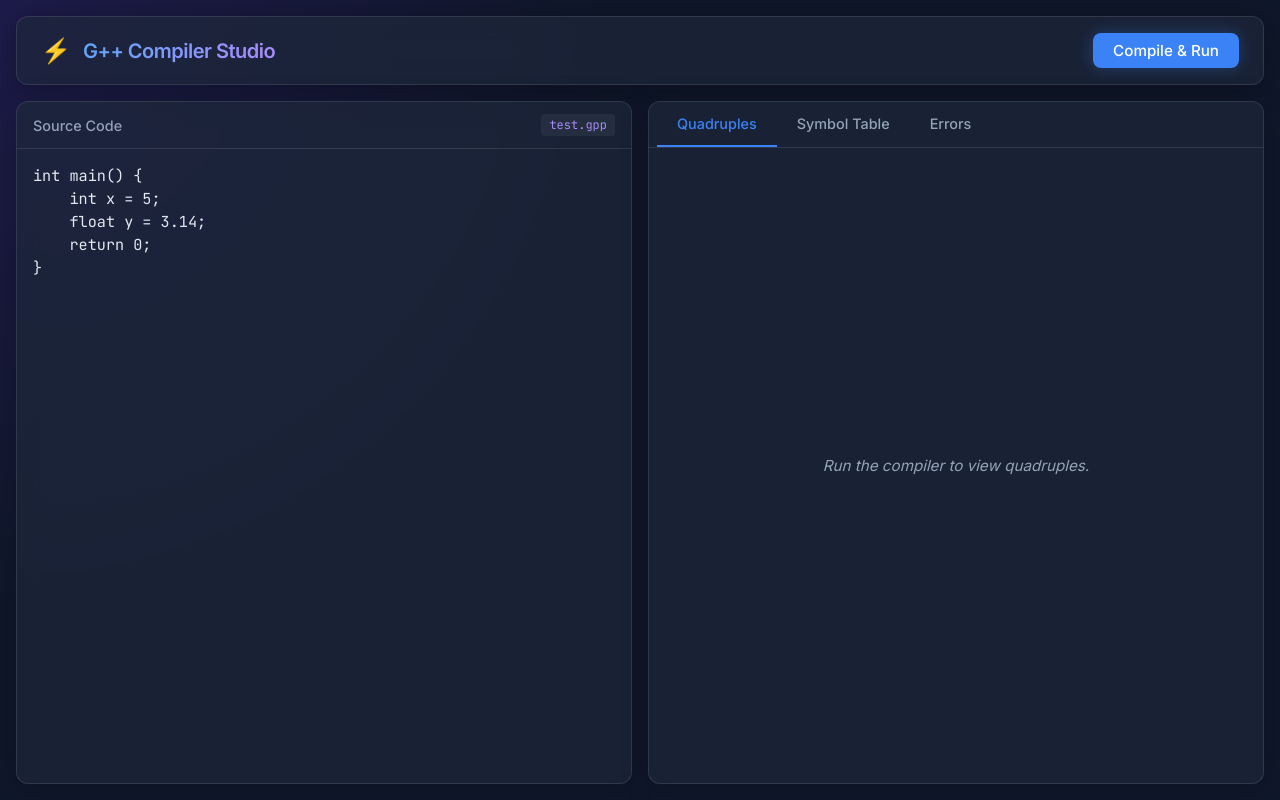
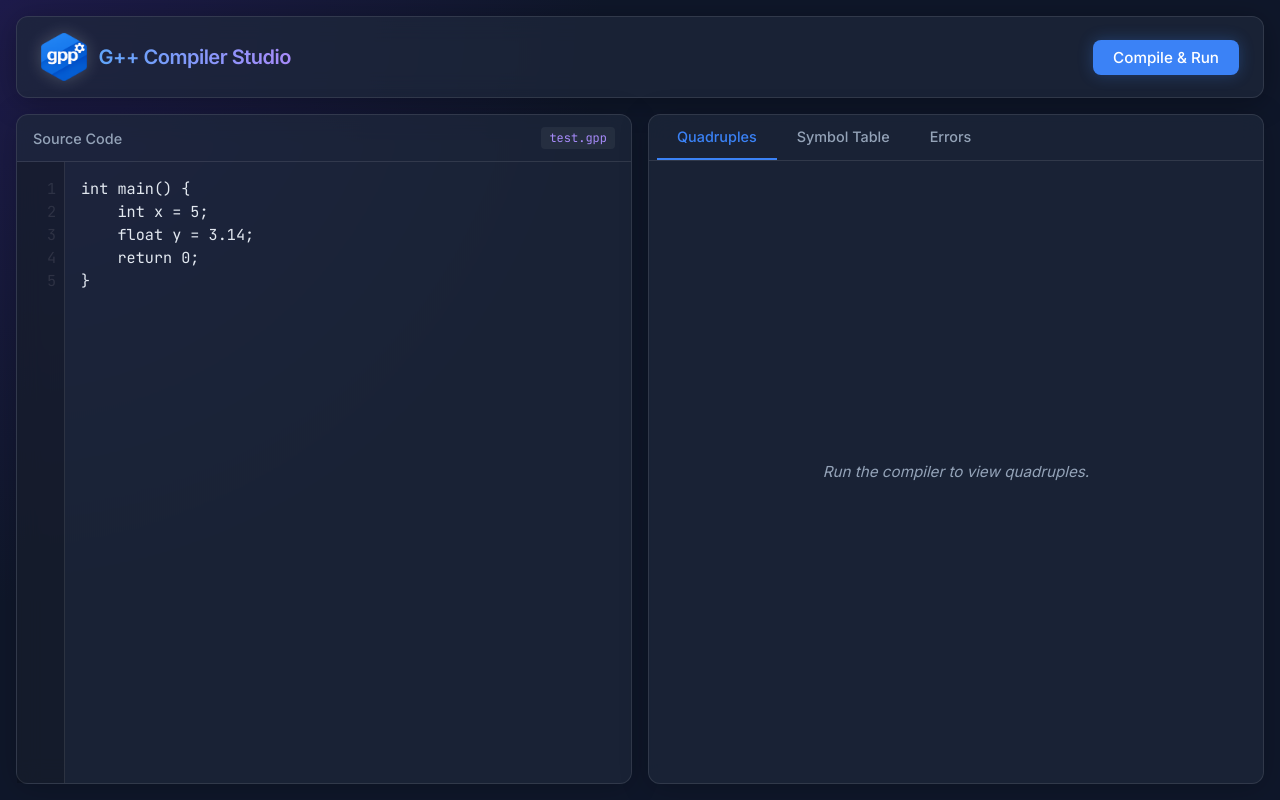
Before and after one commit to kirobaghdad/gpp_compiler, a website: page gui/public/index.html in a window 1280 px wide. Drawn offline with Linux system fonts and the light colour scheme.

Commit message:
add: adding icon for web gui!

```diff
--- a/gui/public/app.js
+++ b/gui/public/app.js
@@ -11,6 +11,40 @@ document.addEventListener('DOMContentLoaded', () => {
     float y = 3.14;
     return 0;
 }`;
+
+    // Enable actual Tab indentation inside the text editor
+    codeEditor.addEventListener('keydown', function(e) {
+        if (e.key === 'Tab') {
+            e.preventDefault();
+            const start = this.selectionStart;
+            const end = this.selectionEnd;
+
+            // Insert 4 spaces at cursor
+            this.value = this.value.substring(0, start) + "    " + this.value.substring(end);
+
+            // Move cursor directly after the spaces
+            this.selectionStart = this.selectionEnd = start + 4;
+            updateLineNumbers(); // explicitly update since 'input' event might not fire on preventDefault
+        }
+    });
+
+    const lineNumbers = document.getElementById('lineNumbers');
+
+    function updateLineNumbers() {
+        const lineCount = codeEditor.value.split('\n').length;
+        // Generate a string with numbers from 1 to lineCount
+        lineNumbers.innerText = Array(lineCount).fill(0).map((_, i) => i + 1).join('\n');
+    }
+
+    codeEditor.addEventListener('input', updateLineNumbers);
+
+    // Sync scrolling exactly
+    codeEditor.addEventListener('scroll', () => {
+        lineNumbers.scrollTop = codeEditor.scrollTop;
+    });
+
+    // Initial render
+    updateLineNumbers();
 
     // Tab Switching Logic
     tabBtns.forEach(btn => {
--- a/gui/public/index.html
+++ b/gui/public/index.html
@@ -4,6 +4,7 @@
     <meta charset="UTF-8">
     <meta name="viewport" content="width=device-width, initial-scale=1.0">
     <title>G++ Compiler Studio</title>
+    <link rel="icon" type="image/png" href="favicon.png">
     <link rel="stylesheet" href="style.css">
     <link href="https://fonts.googleapis.com/css2?family=Inter:wght@400;500;600&family=JetBrains+Mono:wght@400;500&display=swap" rel="stylesheet">
 </head>
@@ -12,7 +13,7 @@
         <!-- Header -->
         <header class="glass-header">
             <div class="logo">
-                <span class="logo-icon">⚡</span>
+                <img src="favicon.png" alt="Logo" class="logo-img">
                 <h1>G++ Compiler Studio</h1>
             </div>
             <button id="compileBtn" class="btn-primary">
@@ -29,7 +30,10 @@
                     <h2>Source Code</h2>
                     <span class="badge">test.gpp</span>
                 </div>
-                <textarea id="codeEditor" spellcheck="false" placeholder="Write your .gpp code here..."></textarea>
+                <div class="editor-wrapper">
+                    <div id="lineNumbers" class="line-numbers">1</div>
+                    <textarea id="codeEditor" spellcheck="false" wrap="off" placeholder="Write your .gpp code here..."></textarea>
+                </div>
             </section>
 
             <!-- Right: Results Panel -->
--- a/gui/public/style.css
+++ b/gui/public/style.css
@@ -59,8 +59,11 @@ body {
     gap: 0.75rem;
 }
 
-.logo-icon {
-    font-size: 1.5rem;
+.logo-img {
+    height: 48px; /* Increased size to make it prominent */
+    width: auto;
+    object-fit: contain;
+    filter: drop-shadow(0 0 8px rgba(255, 255, 255, 0.2)); /* Add a nice glow */
 }
 
 h1 {
@@ -148,6 +151,27 @@ h1 {
     color: #a78bfa;
 }
 
+.editor-wrapper {
+    flex: 1;
+    display: flex;
+    overflow: hidden;
+    position: relative;
+}
+
+.line-numbers {
+    padding: 1rem 0.5rem;
+    text-align: right;
+    color: var(--border-glass);
+    font-family: var(--font-mono);
+    font-size: 0.95rem;
+    line-height: 1.5;
+    background: rgba(0, 0, 0, 0.2);
+    user-select: none;
+    overflow: hidden;
+    min-width: 3rem;
+    border-right: 1px solid var(--border-glass);
+}
+
 #codeEditor {
     flex: 1;
     background: transparent;
@@ -159,6 +183,7 @@ h1 {
     padding: 1rem;
     resize: none;
     outline: none;
+    white-space: pre; /* Essential for wrap="off" */
 }
 
 /* Right Pane: Results */
```
Also changed, not shown: gui/public/favicon.png (added).
